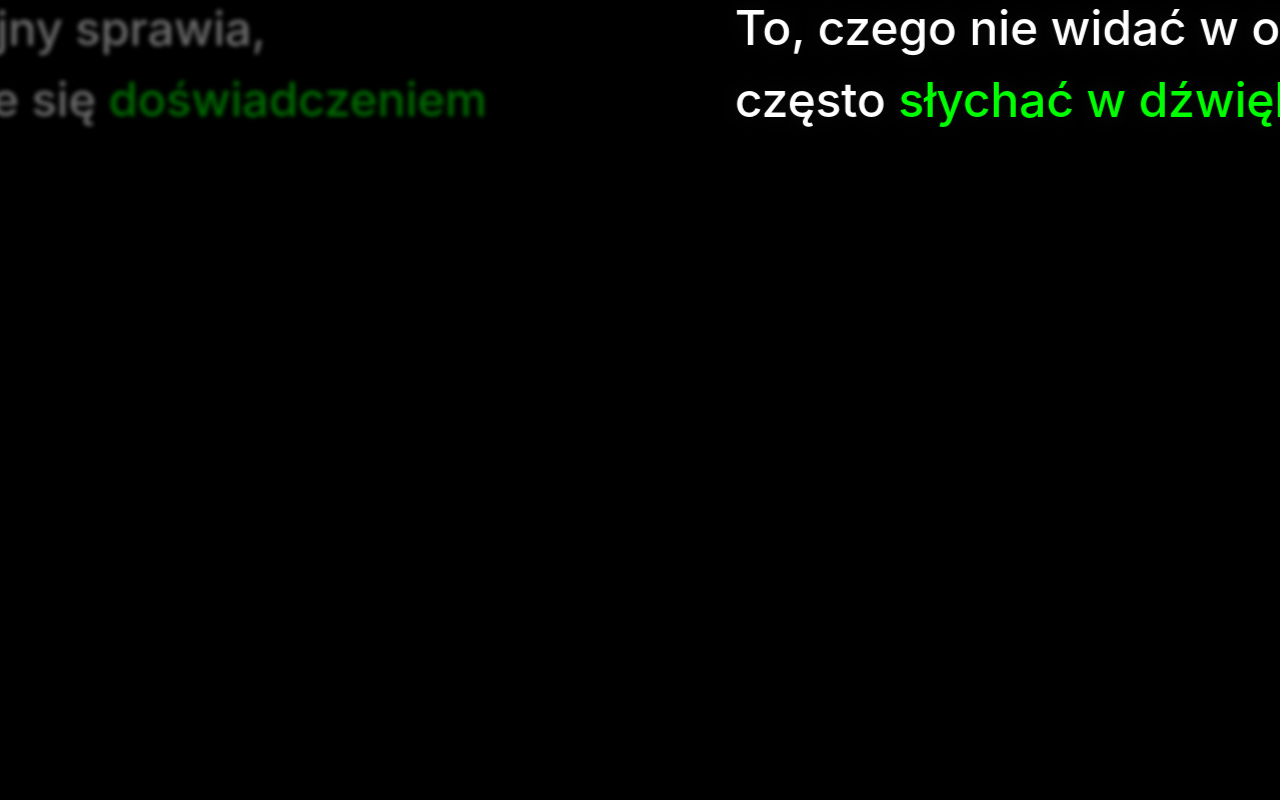
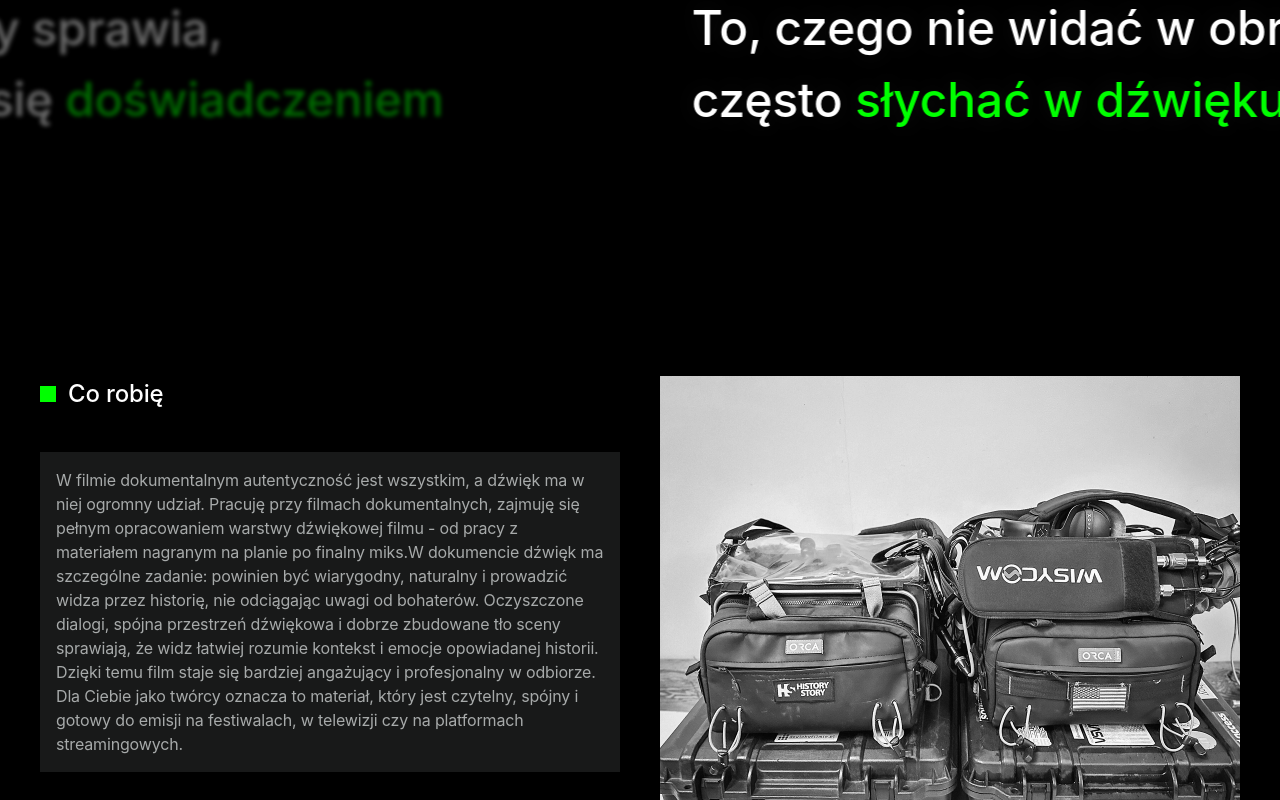
Before and after one commit to jaroslawkucharski/Jrise-Recruitment-Task, a Next.js app: page / in a window 1280 px wide. Shown: the part 2740-3540 px from the top of the page. Before the commit the page ends 2876 px from the top, so only its background shows below. Built offline with nearby package versions, Linux system fonts and the light colour scheme.

Commit message:
add new silder

```diff
--- a/app/page.tsx
+++ b/app/page.tsx
@@ -2,7 +2,11 @@ import { HeroSection } from "@/components/organisms/HeroSection/HeroSection";
 import { SectionSpacer } from "@/components/atoms/SectionSpacer/SectionSpacer";
 import { SlidesSection } from "@/components/organisms/SlidesSection/SlidesSection";
 import { QuoteSection } from "@/components/organisms/QuoteSection/QuoteSection";
-import { sectionFirstSlides, sectionSecondSlides } from "@/data/slides";
+import {
+  sectionFirstSlides,
+  sectionSecondSlides,
+  sectionThirdSlides,
+} from "@/data/slides";
 import { quotesFirst, quotesSecond } from "@/data/quotes";
 
 export default function Home() {
@@ -25,6 +29,12 @@ export default function Home() {
       <SectionSpacer />
 
       <QuoteSection quotes={quotesSecond} />
+
+      <SectionSpacer />
+
+      <SlidesSection {...sectionThirdSlides} />
+
+      <SectionSpacer />
     </main>
   );
 }
--- a/data/slides.ts
+++ b/data/slides.ts
@@ -1,7 +1,7 @@
 import { SlidesSectionProps } from "@/components/organisms/SlidesSection/SlidesSection";
 
 export const sectionFirstSlides: SlidesSectionProps = {
-  id: "kimjestem",
+  id: "anchor_about",
   sectionName: "section_first_slides_title",
   ariaLabel: "section_first_slides_title",
   boxPadding: 0,
@@ -34,7 +34,7 @@ export const sectionFirstSlides: SlidesSectionProps = {
 };
 
 export const sectionSecondSlides: SlidesSectionProps = {
-  id: "jakpracuje",
+  id: "anchor_process",
   sectionName: "section_second_slides_title",
   ariaLabel: "section_second_slides_title",
   slides: [
@@ -81,3 +81,49 @@ export const sectionSecondSlides: SlidesSectionProps = {
     },
   ],
 };
+
+export const sectionThirdSlides: SlidesSectionProps = {
+  id: "anchor_services",
+  sectionName: "section_third_slides_title",
+  ariaLabel: "section_third_slides_title",
+  reverse: true,
+  hasBackground: true,
+  slides: [
+    {
+      description: "section_third_slides_slide_1_description",
+      imageAlt: "section_third_slides_slide_1_alt",
+      imageSrc: "/section_03_01.webp",
+      imageSrcDimensions: { width: 580, height: 537 },
+      colorImageSrc: "/section_03_01_color.webp",
+      imagePreload: true,
+    },
+    {
+      description: "section_third_slides_slide_2_description",
+      imageAlt: "section_third_slides_slide_2_alt",
+      imageSrc: "/section_03_01.webp",
+      imageSrcDimensions: { width: 580, height: 537 },
+      colorImageSrc: "/section_03_01_color.webp",
+    },
+    {
+      description: "section_third_slides_slide_3_description",
+      imageAlt: "section_third_slides_slide_3_alt",
+      imageSrc: "/section_03_01.webp",
+      imageSrcDimensions: { width: 580, height: 537 },
+      colorImageSrc: "/section_03_01_color.webp",
+    },
+    {
+      description: "section_third_slides_slide_4_description",
+      imageAlt: "section_third_slides_slide_4_alt",
+      imageSrc: "/section_03_01.webp",
+      imageSrcDimensions: { width: 580, height: 537 },
+      colorImageSrc: "/section_03_01_color.webp",
+    },
+    {
+      description: "section_third_slides_slide_5_description",
+      imageAlt: "section_third_slides_slide_5_alt",
+      imageSrc: "/section_03_01.webp",
+      imageSrcDimensions: { width: 580, height: 537 },
+      colorImageSrc: "/section_03_01_color.webp",
+    },
+  ],
+};
```
